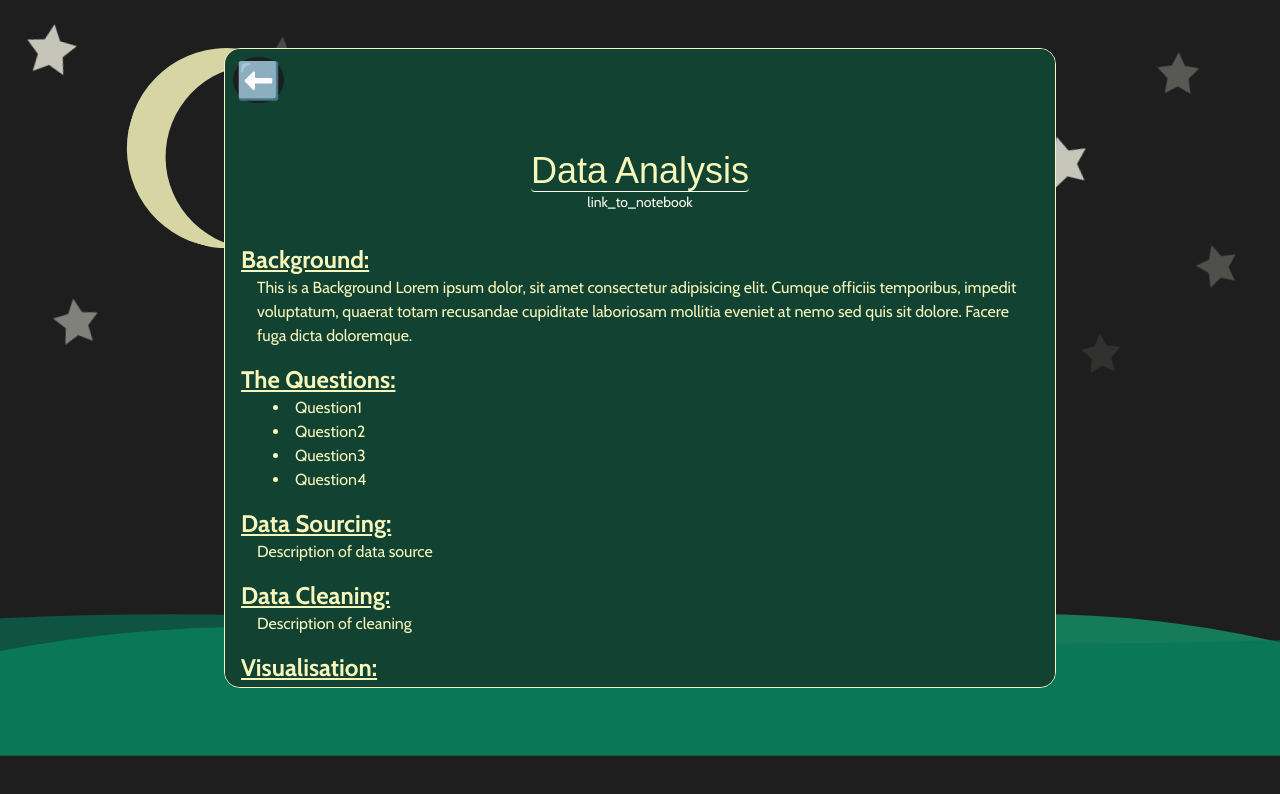
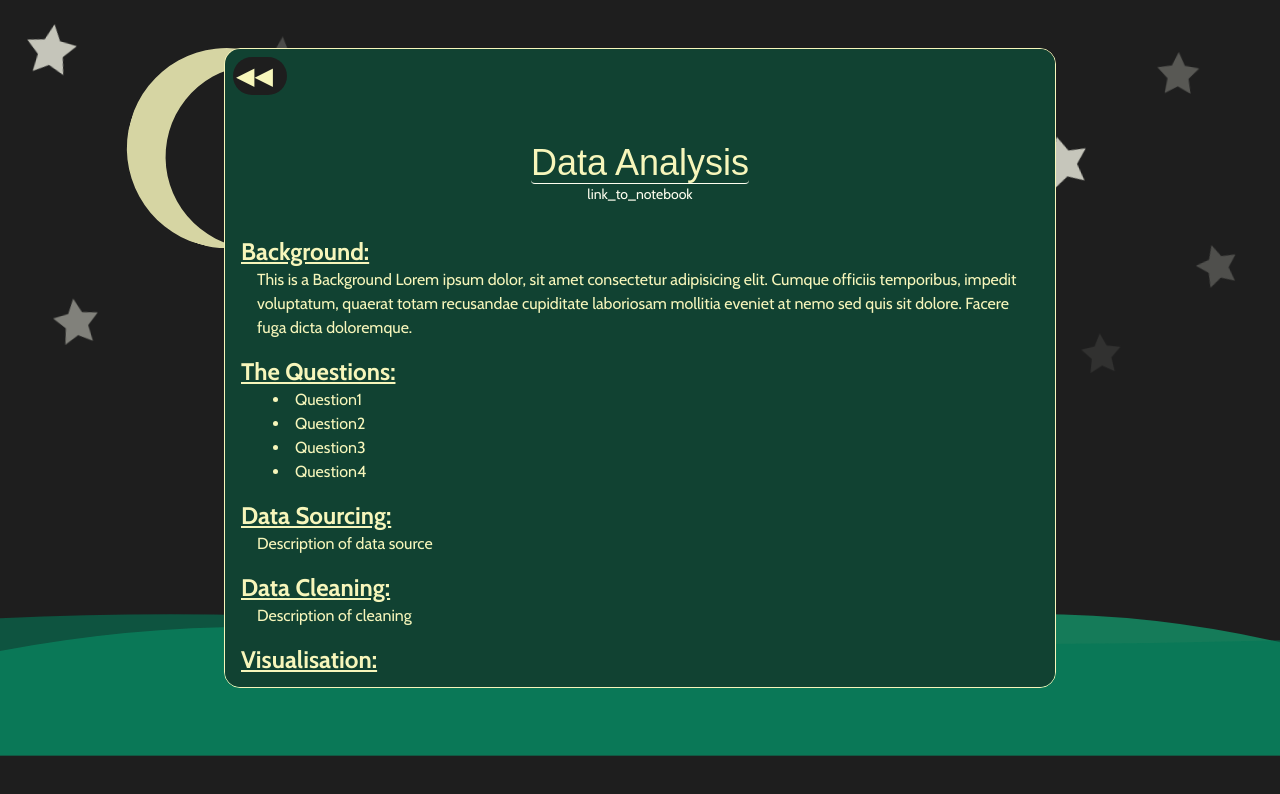
Before and after one commit to SmithNJ13/PortfolioWebsite, a React (Vite) app: page /home/da in a window 1280 px wide. Shown: the top 794 px of the page. Built offline with nearby package versions, Linux system fonts and the light colour scheme; a web font is replaced by a local one.

Commit message:
changed return button style

```diff
--- a/src/components/Main/index.jsx
+++ b/src/components/Main/index.jsx
@@ -1,11 +1,10 @@
 import React, { useState, useEffect } from 'react'
 import { Link } from 'react-router-dom'
-import { useNavigate, useLocation } from 'react-router-dom'
+import { useLocation } from 'react-router-dom'
 
 const  Main = ({children}) => {
-    const string = "⬅️"
+    const string = "◀◀"
     const [home, setHome] = useState(false)
-    const navigate = useNavigate()
     const loc = useLocation()
 
     useEffect(() => {
@@ -20,7 +19,7 @@ const  Main = ({children}) => {
         <div id="content" className="overflow-y-scroll bg-sherwood rounded-2xl border-[1px] border-stalelime sm:w-[65vw] w-[90vw] my-[1rem] pt-[2rem] z-[99]">
           { !home && (
             <>
-              <Link to={"/home"} style={{display: "contents"}}><h2 className="text-4xl text-stalelime hover:text-ivory hover:cursor-pointer hover:bg-zinc-800 rounded-[10rem] bg-slate w-min h-min p-[3px] mx-[0.5rem] mt-[-1.5rem] text-center justify-center align-center self-center">{string}</h2></Link>
+              <Link to={"/home"} style={{display: "contents"}}><h2 className="text-2xl text-stalelime text-start hover:text-ivory hover:cursor-pointer hover:bg-zinc-800 rounded-[10rem] bg-slate w-[3.4rem] h-min p-[3px] mx-[0.5rem] mt-[-1.5rem] text-center justify-center align-center self-center">{string}</h2></Link>
             </>
           )}
           {children}
```
